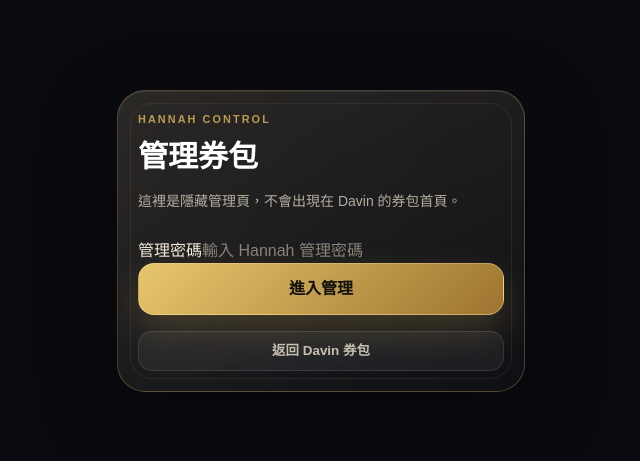
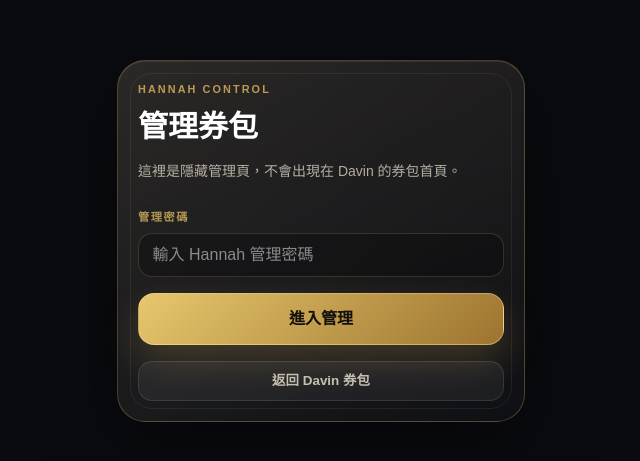
Before and after one commit to shhan5151/iron-dad-club, a Next.js app: page /manage in a window 1280 px wide. Shown: the part 159-620 px from the top of the page, without its empty margins (319-959 px from the left). Built offline with nearby package versions, Linux system fonts and the light colour scheme.

Commit message:
Style hidden manager form controls

```diff
--- a/src/app/globals.css
+++ b/src/app/globals.css
@@ -33,7 +33,8 @@ body {
 }
 
 button,
-input {
+input,
+textarea {
   font: inherit;
 }
 
@@ -262,3 +263,59 @@ input {
   font-size: 0.72rem;
   font-weight: 950;
 }
+
+.field-label {
+  display: grid;
+  gap: 0.45rem;
+}
+
+.field-label span,
+.small-number-field span {
+  color: rgba(216, 179, 92, 0.8);
+  font-size: 0.7rem;
+  font-weight: 950;
+  letter-spacing: 0.14em;
+}
+
+.field-label input,
+.field-label textarea,
+.small-number-field input {
+  width: 100%;
+  border: 1px solid rgba(216, 179, 92, 0.2);
+  border-radius: 14px;
+  background: rgba(0, 0, 0, 0.26);
+  color: white;
+  outline: none;
+  transition: border-color 160ms ease, box-shadow 160ms ease;
+}
+
+.field-label input,
+.small-number-field input {
+  min-height: 44px;
+  padding: 0 0.85rem;
+}
+
+.field-label textarea {
+  resize: vertical;
+  padding: 0.8rem 0.85rem;
+  line-height: 1.65;
+}
+
+.field-label input:focus,
+.field-label textarea:focus,
+.small-number-field input:focus {
+  border-color: rgba(216, 179, 92, 0.75);
+  box-shadow: 0 0 0 4px rgba(216, 179, 92, 0.12);
+}
+
+.small-number-field {
+  display: grid;
+  width: 82px;
+  gap: 0.35rem;
+}
+
+.small-number-field input {
+  text-align: center;
+  font-size: 1.15rem;
+  font-weight: 950;
+}
```
